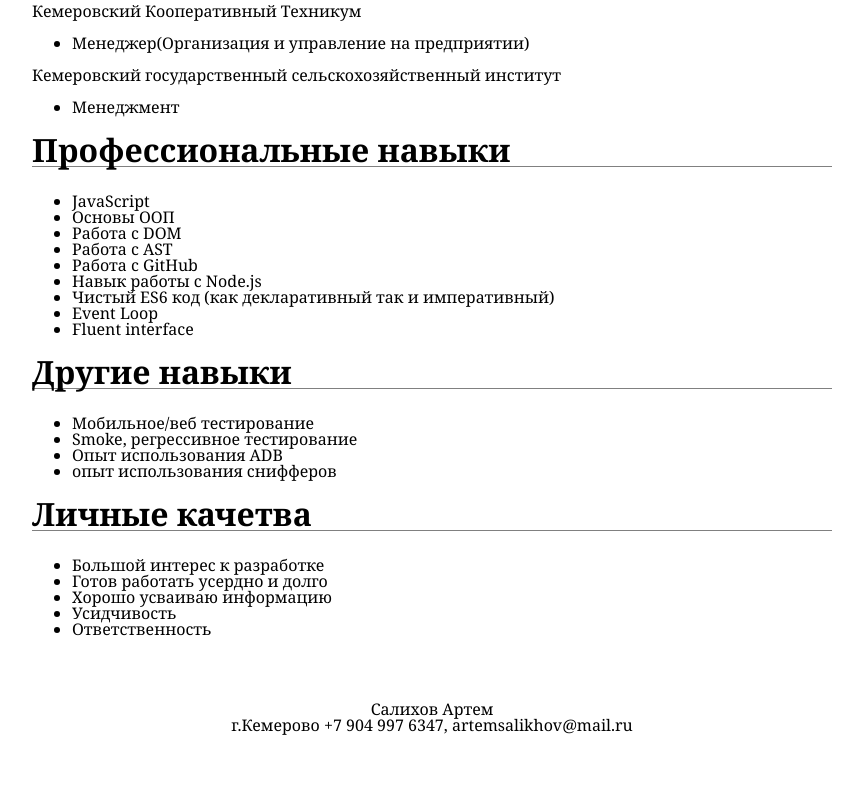
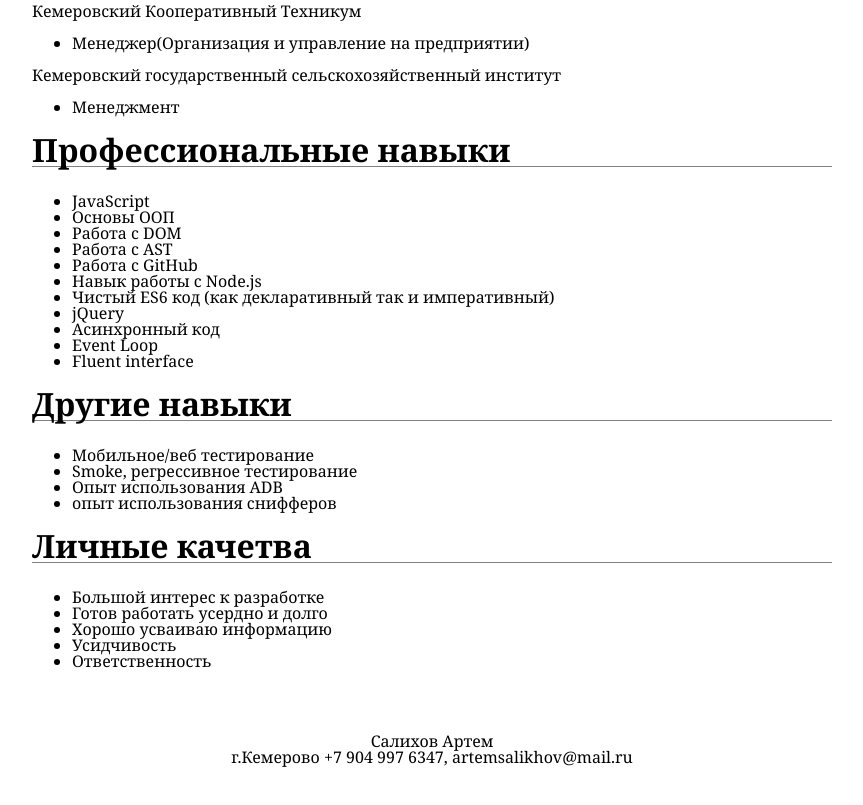
Before and after one commit to CrKot/Resume, a plain HTML site: page index.html in a window 1280 px wide. Shown: the part 818-1623 px from the top of the page, without its empty margins (208-1071 px from the left). Before the commit the page ends 1599 px from the top, so only its background shows below. Drawn offline with Linux system fonts and the light colour scheme.

Commit message:
Update index.html

```diff
--- a/index.html
+++ b/index.html
@@ -55,6 +55,8 @@
 					<li>Работа с GitHub</li>
 					<li>Навык работы с Node.js</li>
 					<li>Чистый ES6 код (как декларативный так и императивный)</li>
+					<li>jQuery</li>
+					<li>Асинхронный код</li>
 					<li>Event Loop</li>
 					<li>Fluent interface</li>
 				</ul>
```
